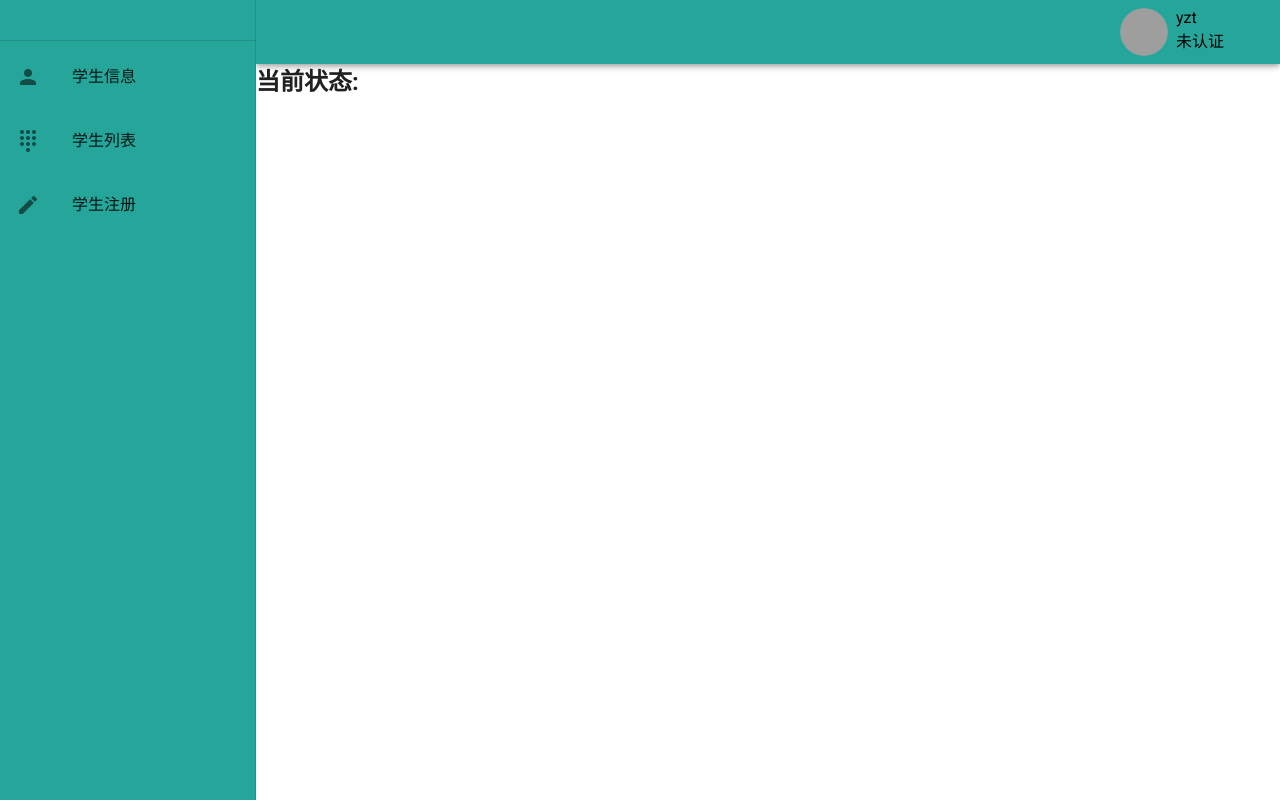
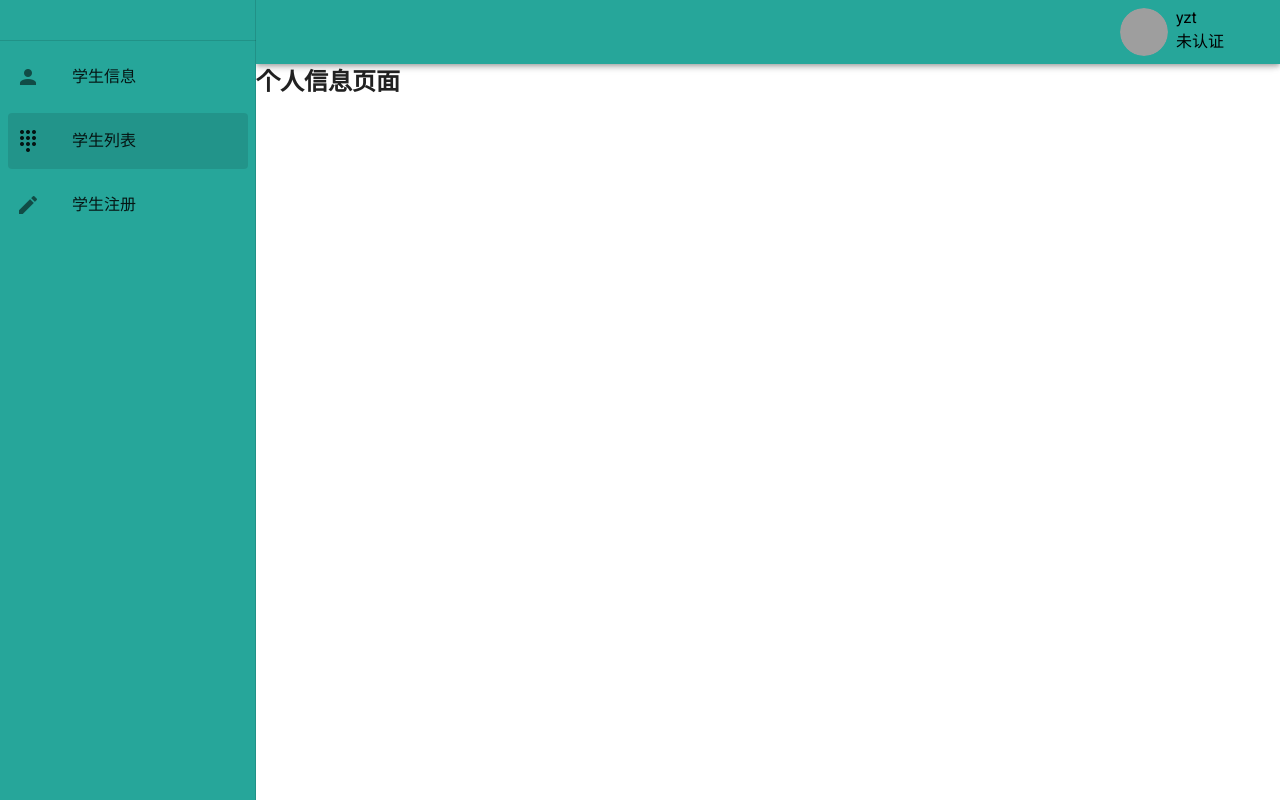
Before and after one commit to zhushaojun/student_client, a Vue app: page /students/1 in a window 1280 px wide. Built offline with nearby package versions, Linux system fonts and the light colour scheme; grey boxes are pictures that could not be loaded.

Commit message:
修改路由src

```diff
--- a/src/components/Navbar.vue
+++ b/src/components/Navbar.vue
@@ -48,9 +48,9 @@ export default {
     userName: "yzt",
     userStatus: "未认证",
     items: [
-      { title: "学生信息", icon: "mdi-account", route: "/studentinfo" },
-      { title: "学生列表", icon: "mdi-dialpad", route: "/studentlist" },
-      { title: "学生注册", icon: "mdi-pencil", route: "/studentlogin" }
+      { title: "学生信息", icon: "mdi-account", route: "/students/:id" },
+      { title: "学生列表", icon: "mdi-dialpad", route: "/students" },
+      { title: "学生注册", icon: "mdi-pencil", route: "/students/add" }
     ]
   })
 };
--- a/src/views/studentInfo.vue
+++ b/src/views/studentInfo.vue
@@ -1,6 +1,6 @@
 <template>
   <div class="studentInfo">
-    <h2>当前状态: {{ student_id }}</h2>
+    <h2>个人信息页面</h2>
   </div>
 </template>
 <script>
```
